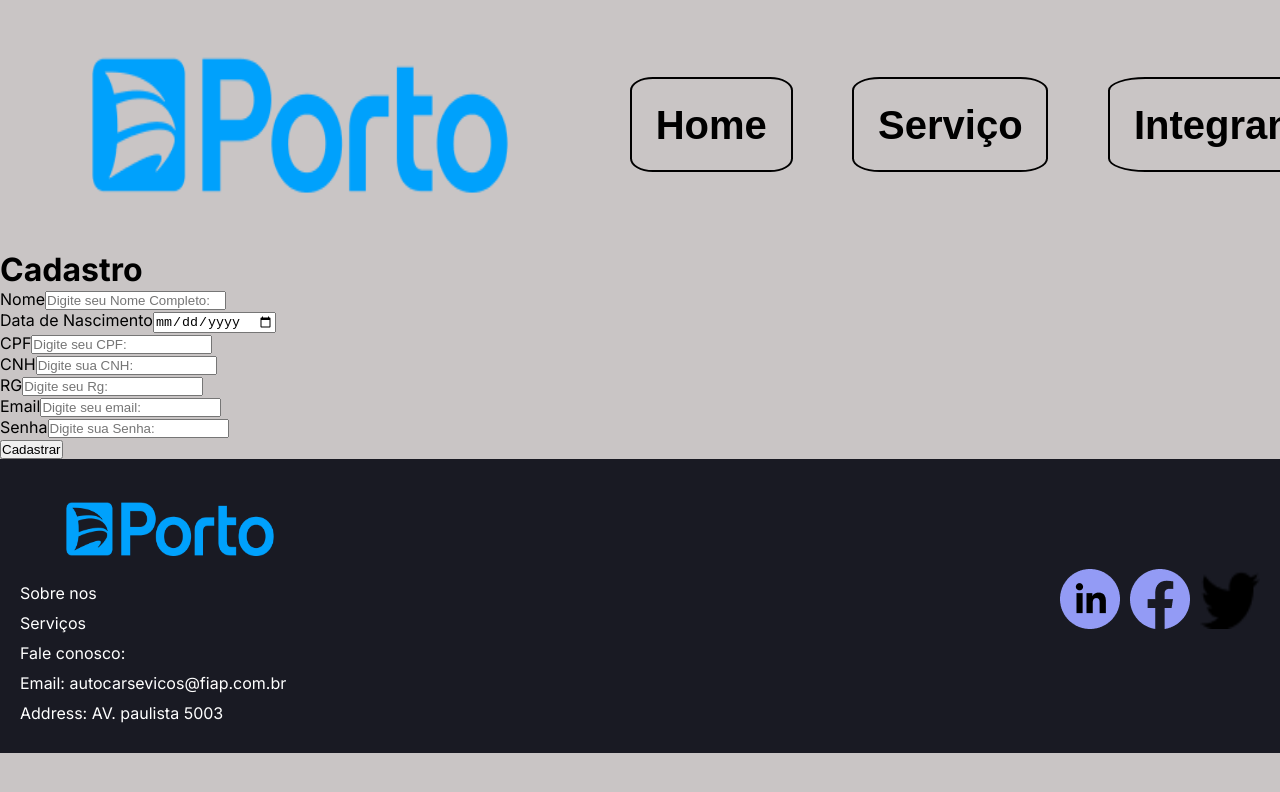
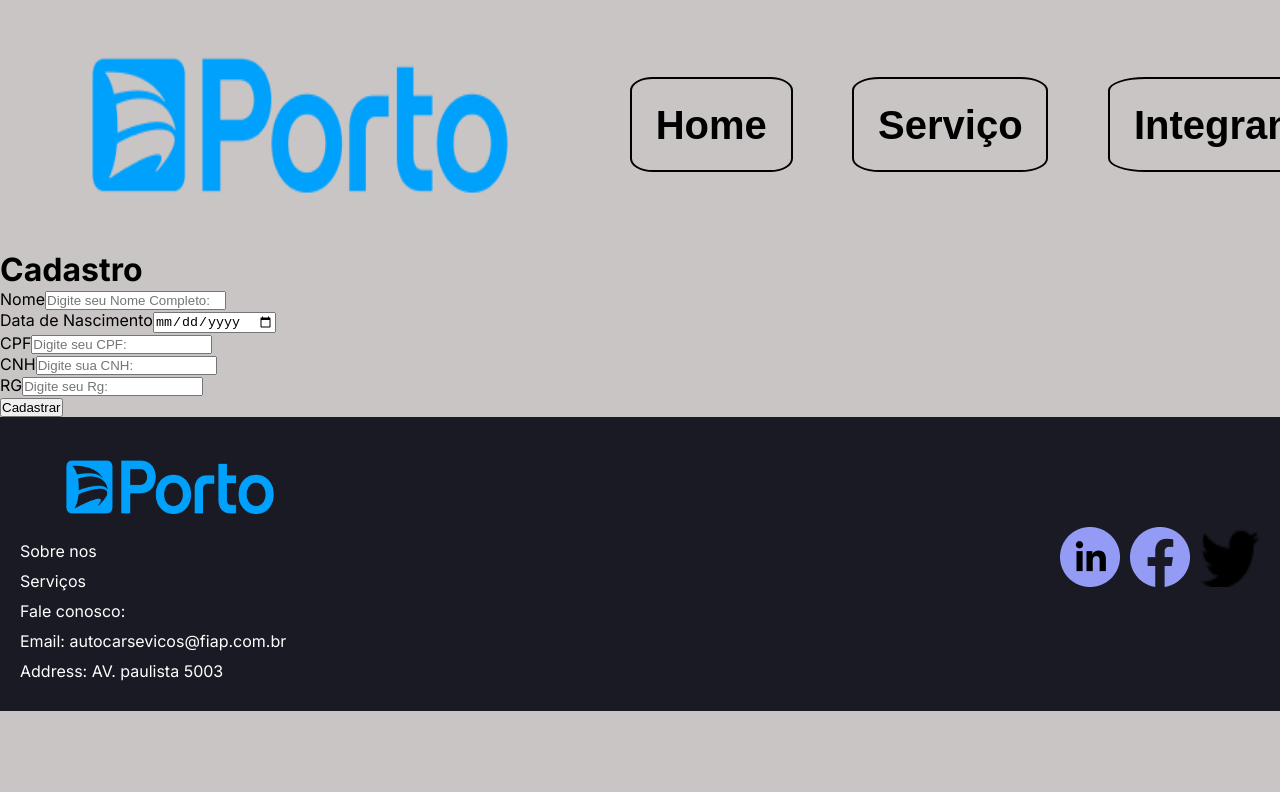
Before and after one commit to Edurb23/Fiap_PortoV4, a Next.js app: page /cadastro in a window 1280 px wide. Shown: the top 792 px of the page. Built offline with nearby package versions, Linux system fonts and the light colour scheme; a web font is replaced by a local one.

Commit message:
Criada Página de

```diff
--- a/src/app/cadastro/page.jsx
+++ b/src/app/cadastro/page.jsx
@@ -101,14 +101,6 @@ export default function Cadastro({params}) {
                     <input type="text" name='NR_RG'id='idRG' placeholder='Digite seu Rg:' value={cliente.NR_RG} onChange={handleChange}/>
                 </div>
                 <div>
-                <label htmlFor="idEmail">Email</label>
-                <input type="email" name='email'id='idEmail' placeholder='Digite seu email:'/>
-            </div>
-            <div>
-                <label htmlFor="id">Senha</label>
-                <input type="password" name='senha'id='idSenha' placeholder='Digite sua Senha:'/>
-            </div>
-            <div>
                     <button>Cadastrar</button>
                 </div>
             </form>
```
Lines whose indentation alone changed are shown as unchanged.
